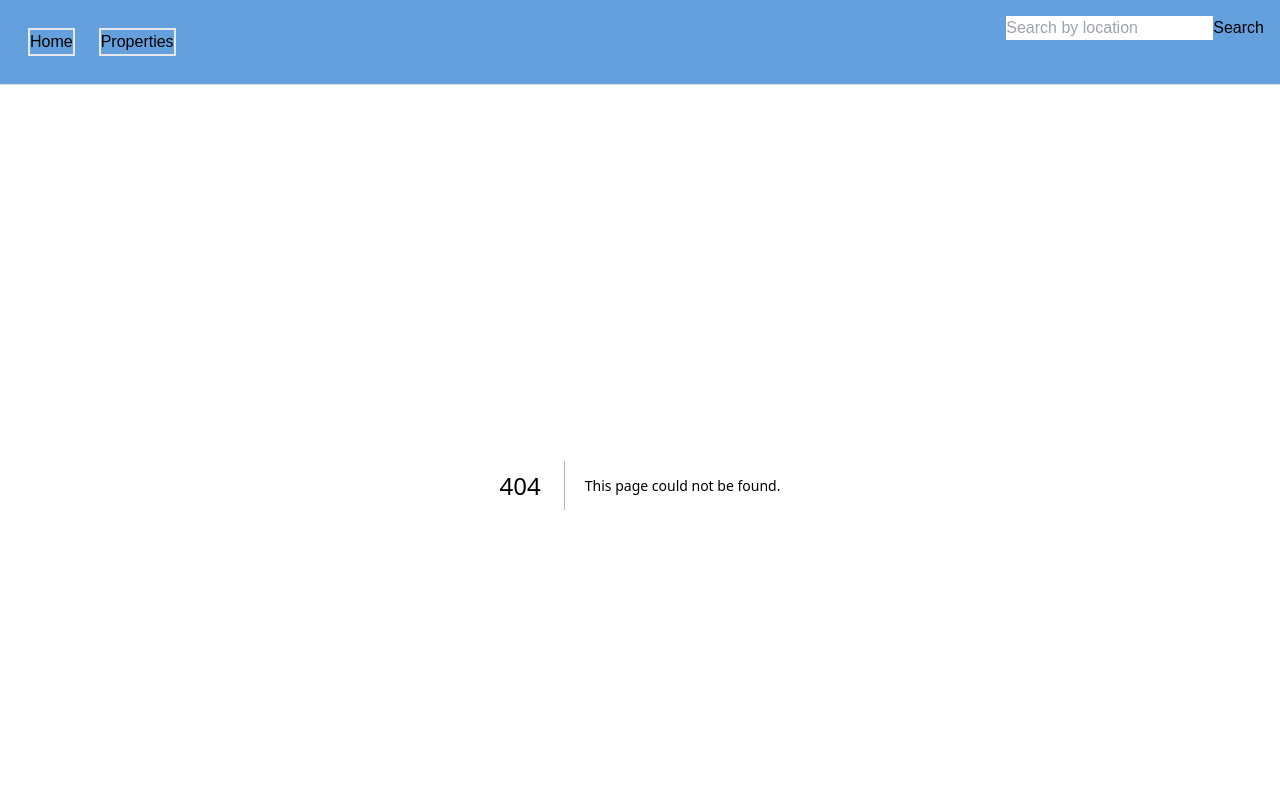
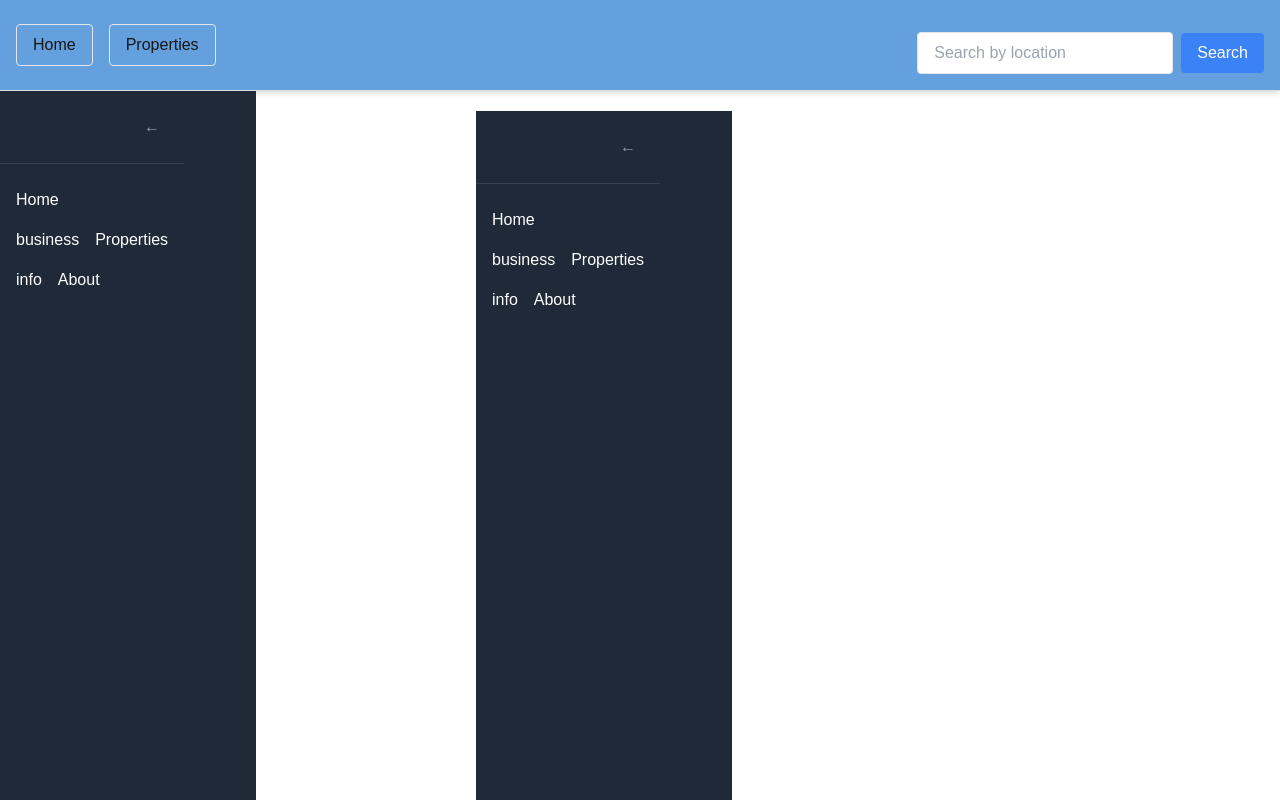
Before and after one commit to pk-arma/propertylistingplatform, a Next.js app: page /components/sidebar in a window 1280 px wide. Before the commit this address had no page. Shown: the top 800 px of the page. Built offline with nearby package versions, Linux system fonts and the light colour scheme.

Commit message:
some changes

```diff
--- a/app/components/client/FilterPanel.tsx
+++ b/app/components/client/FilterPanel.tsx
@@ -2,22 +2,38 @@
 
 import { useState } from "react";
 
-export function FilterPanel({ onFilter }: { onFilter: (filters: Record<string, string>) => void }) {
+interface FilterPanelProps {
+  onFilter: (filters: Record<string, string>) => void;
+}
+
+export function FilterPanel({ onFilter }: FilterPanelProps) {
   const [location, setLocation] = useState("");
 
   const handleSearch = () => {
+    if (location.trim() === "") {
+      alert("Please enter a location to search.");
+      return;
+    }
     onFilter({ location });
   };
 
   return (
-    <div>
+    <div className="flex items-center gap-2">
+      {/* Search input */}
       <input
         type="text"
         value={location}
         onChange={(e) => setLocation(e.target.value)}
-        placeholder="Location"
+        placeholder="Search by location"
+        className="px-4 py-2 border rounded w-64 focus:ring focus:outline-none"
       />
-      <button onClick={handleSearch}>Search</button>
+      {/* Search button */}
+      <button
+        onClick={handleSearch}
+        className="px-4 py-2 bg-blue-500 text-white rounded hover:bg-blue-600"
+      >
+        Search
+      </button>
     </div>
   );
 }
--- a/app/components/client/PropertyCard.tsx
+++ b/app/components/client/PropertyCard.tsx
@@ -1,6 +1,5 @@
 "use client";
 
-import Image from "next/image";
 import { Property } from "../../lib/types";
 
 interface PropertyCardProps {
--- a/app/components/header/page.tsx
+++ b/app/components/header/page.tsx
@@ -2,37 +2,33 @@
 
 import Link from "next/link";
 import { useRouter } from "next/navigation";
-import { useState } from "react";
+import { FilterPanel } from "../client/FilterPanel";
 
 export default function Header() {
-  const [search, setSearch] = useState("");
   const router = useRouter();
 
-  const handleSearch = () => {
-    router.push(`/properties?${search}`);
+  // Updated `handleSearch` function for better readability and type safety
+  const handleSearch = (filters: Record<string, string>) => {
+    const query = new URLSearchParams(filters).toString();
+    router.push(`/properties?${query}`);
   };
 
   return (
-    <header className="header">
-      <nav>
-        <div className="flex ">
-        <div className="m-3 border-solid border-2 border-wight-500">
-        <Link href="/">Home</Link>
+    <header className="header p-4 bg-gray-100 shadow-md">
+      <nav className="flex items-center justify-between">
+        {/* Navigation links */}
+        <div className="flex gap-4">
+          <Link href="/" className="px-4 py-2 border rounded hover:bg-gray-200">
+            Home
+          </Link>
+          <Link href="/properties" className="px-4 py-2 border rounded hover:bg-gray-200">
+            Properties
+          </Link>
         </div>
-        <div className="m-3 border-solid border-2 border-wight-500">
-        <Link href="/properties">Properties</Link>
-        </div>
-        </div>
-
       </nav>
-      <div>
-        <input
-          type="text"
-          value={search}
-          onChange={(e) => setSearch(e.target.value)}
-          placeholder="Search by location"
-        />
-        <button onClick={handleSearch}>Search</button>
+      {/* Filter panel */}
+      <div className="mt-4">
+        <FilterPanel onFilter={handleSearch} />
       </div>
     </header>
   );
--- /dev/null
+++ b/app/components/sidebar/page.tsx
@@ -0,0 +1,68 @@
+"use client";
+
+import { useState } from "react";
+import Link from "next/link";
+
+export default function Sidebar() {
+  const [isOpen, setIsOpen] = useState(true); // State to toggle sidebar visibility
+
+  const toggleSidebar = () => {
+    setIsOpen(!isOpen);
+  };
+
+  return (
+    <div className={`flex ${isOpen ? "w-64" : "w-16"} bg-gray-800 text-white h-screen transition-width duration-300`}>
+      {/* Sidebar Content */}
+      <div className="flex flex-col h-full">
+        {/* Sidebar Header */}
+        <div className="flex items-center justify-between px-4 py-4 border-b border-gray-700">
+          <h1 className={`${isOpen ? "block" : "hidden"} text-lg font-semibold`}> </h1>
+          <button
+            onClick={toggleSidebar}
+            className="p-2 text-gray-400 hover:text-white focus:outline-none"
+          >
+            {isOpen ? "←" : "→"}
+          </button>
+        </div>
+
+        {/* Navigation Links */}
+        <nav className="flex-grow mt-4">
+          <ul>
+            <li>
+              <Link
+                href="/"
+                className="flex items-center gap-4 px-4 py-2 hover:bg-gray-700 rounded"
+              >
+
+                {isOpen && <span>Home</span>}
+              </Link>
+            </li>
+            <li>
+              <Link
+                href="/properties"
+                className="flex items-center gap-4 px-4 py-2 hover:bg-gray-700 rounded"
+              >
+                <span className="material-icons">business</span>
+                {isOpen && <span>Properties</span>}
+              </Link>
+            </li>
+            <li>
+              <Link
+                href="/about"
+                className="flex items-center gap-4 px-4 py-2 hover:bg-gray-700 rounded"
+              >
+                <span className="material-icons">info</span>
+                {isOpen && <span>About</span>}
+              </Link>
+            </li>
+          </ul>
+        </nav>
+
+        {/* Footer */}
+        <div className="px-4 py-2 border-t border-gray-700">
+          <p className={`${isOpen ? "block" : "hidden"} text-sm`}>© 2025 My App</p>
+        </div>
+      </div>
+    </div>
+  );
+}
--- a/app/layout.tsx
+++ b/app/layout.tsx
@@ -3,6 +3,7 @@ import { Geist, Geist_Mono } from "next/font/google";
 import "./globals.css";
 import Header from './components/header/page';
 import Footer from './components/footer/page';
+import Sidebar from "./components/sidebar/page";
 const geistSans = Geist({
   variable: "--font-geist-sans",
   subsets: ["latin"],
@@ -29,7 +30,14 @@ export default function RootLayout({
         className={`${geistSans.variable} ${geistMono.variable} antialiased`}
       >
         <Header/>
+        <div className="flex m-0">
+        <div style={{marginRight:"200px"}}>
+        <Sidebar/>
+        </div>
+        <div style={{ padding: "20px" }}>
         {children}
+        </div>
+        </div>
         <Footer/>
       </body>
     </html>
--- a/app/properties/[id]/layout.tsx
+++ /dev/null
@@ -1,7 +0,0 @@
-export default function BlogLayout({
-    children,
-  }: {
-    children: React.ReactNode
-  }) {
-    return <section>{children}</section>
-  }
--- /dev/null
+++ b/app/properties/layout.tsx
@@ -0,0 +1,12 @@
+
+export default function BlogLayout({
+    children,
+  }: {
+    children: React.ReactNode
+  }) {
+    return <section>
+          <div className="flex">
+      {children}
+      </div>
+      </section>
+  }
--- a/app/properties/search/page.tsx
+++ b/app/properties/search/page.tsx
@@ -7,7 +7,7 @@ export default async function PropertySearchPage({ searchParams }: Props ) {
   return (
     <div>
       <h1>Search Results</h1>
-      {/* <PropertyList properties={properties} /> */}
+
     </div>
   );
 }
```
Also changed, not shown: package.json (+6 -5 lines), 1 other file (tests, documents, lock files or other folders).
